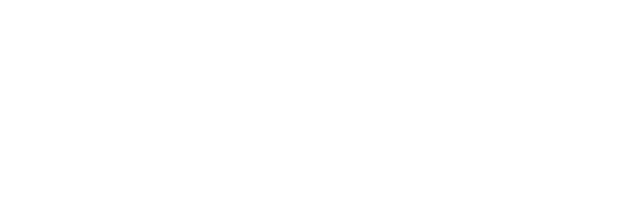
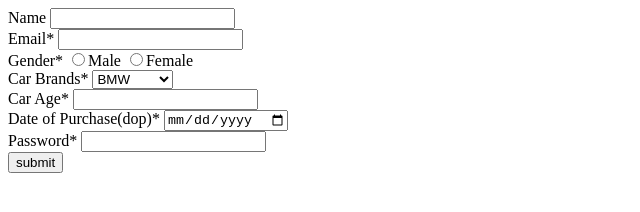
Before and after one commit to acciojob/car-insurance-form-sammiewithacookie, a website: page main.html in a window 1280 px wide. Shown: the whole page, without its empty margins (0-640 px from the left). Drawn offline with Linux system fonts and the light colour scheme.

Commit message:
created a submission

```diff
--- a/main.html
+++ b/main.html
@@ -8,6 +8,44 @@
 
 <body>
 	<!-- the entire body must be written by student -->
+	<form>
+		<div>
+			<label for="name">Name</label>
+			<input type="text" required id="name">
+		</div>
+		<div>
+			<label for="email">Email*</label>
+			<input type="email" required id="email">
+		</div>
+		<div>
+			<label for="gender">Gender*</label>
+		 <input type="radio" required id="gender" name="gender">Male
+		<input type="radio" required id="gender" name="gender">Female
+		</div>
+		<div>
+			<label for="cars">Car Brands*</label>
+			<select id="cars">
+				<option value="BMW">BMW</option>
+				<option value="Audi">Audi</option>
+				<option value="Mercedez">Mercedez</option>
+			</select>
+		</div>
+		<div>
+			<label for="carage">Car Age*</label>
+			<input type="number" required id="carage">
+		</div>
+		<div>
+			<label for="dop">Date of Purchase(dop)*</label>
+			<input type="date" required id="dop">
+		</div>
+		<label for="password">Password*</label>
+		<input type="password" required id="password">
+		<div>
+			<button type="submit" value="submit">
+				submit
+			</button>
+		</div>
+	</form>
     <script type="text/javascript" src="./script.js">
 </script>
 
```
